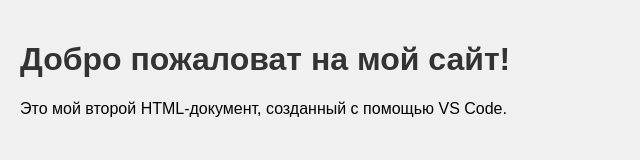
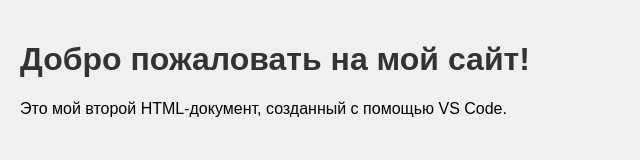
Before and after one commit to serafima8/zaverstai, a plain HTML site: page indexx.html in a window 1280 px wide. Shown: the whole page, without its empty margins (0-640 px from the left). Drawn offline with Linux system fonts and the light colour scheme.

Commit message:
Добавлены изменения в файл

```diff
--- a/indexx.html
+++ b/indexx.html
@@ -17,7 +17,7 @@
     </style>
 </head>
 <body>
-    <h1>Добро пожаловат на мой сайт!</h1>
+    <h1>Добро пожаловать на мой сайт!</h1>
     <p>Это мой второй HTML-документ, созданный с помощью VS Code.</p>
 </body>
 </html>
```
